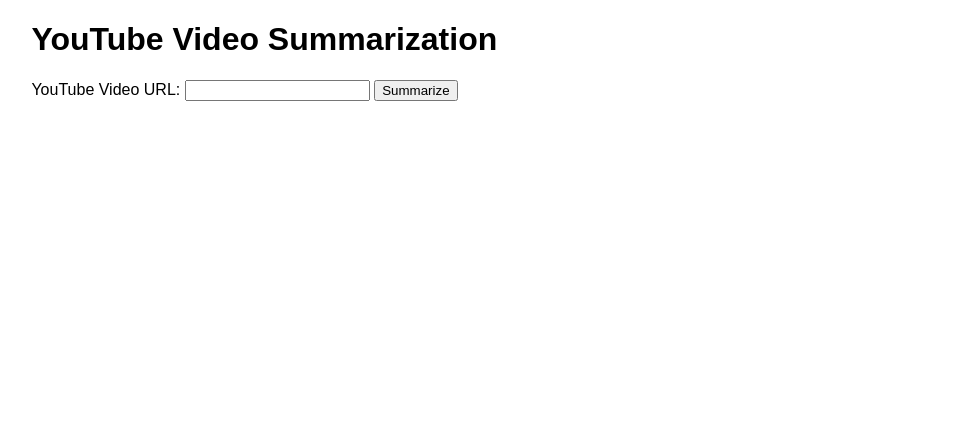
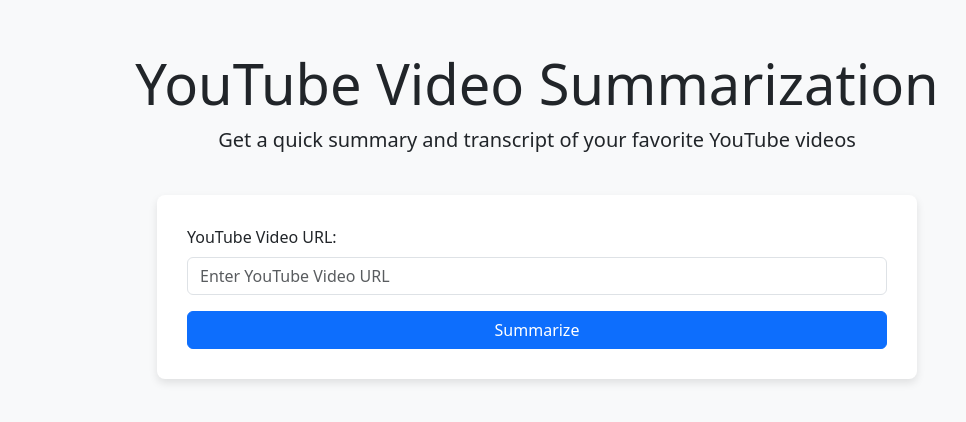
Before and after one commit to michaellhans-glair/llm-application, a Flask app: page / in a window 1280 px wide. Shown: the top 422 px of the page, without its empty margins (103-1069 px from the left). Run offline with Flask 3, Linux system fonts and the light colour scheme.

Commit message:
change into gemini

```diff
--- a/app.py
+++ b/app.py
@@ -1,19 +1,58 @@
 # app.py
 from flask import Flask, request, render_template
 from pytube import YouTube
-from openai import OpenAI
 from transcript_extractor import fetch_transcript  # Importing our custom transcript extraction function
 from dotenv import load_dotenv
 import os
+import requests
+import markdown
 
 # Load environment variables from .env file
 load_dotenv()
-api_key = os.getenv('OPENAI_API_KEY')
+gemini_api_key = os.getenv('GEMINI_API_KEY')
 
 app = Flask(__name__)
 
-# Set your OpenAI API key here
-client = OpenAI(api_key=api_key)
+# Gemini API endpoint (replace with the actual endpoint)
+GEMINI_API_ENDPOINT = "https://generativelanguage.googleapis.com/v1beta/models/gemini-1.5-flash-latest:generateContent"
+
+# Function to get completion using the Gemini API
+def get_gemini_completion(prompt):
+    headers = {
+        "Content-Type": "application/json"
+    }
+
+    data = {
+        "contents": [
+            {
+                "parts": [
+                    {"text": prompt}
+                ]
+            }
+        ]
+    }
+
+    params = {
+        "key": gemini_api_key
+    }
+
+    response = requests.post(GEMINI_API_ENDPOINT, headers=headers, json=data, params=params)
+
+    if response.status_code == 200:
+        # Extract the generated text content from the response
+        try:
+            candidates = response.json().get("candidates", [])
+            if candidates:
+                # Extract the text from the first candidate's content
+                markdown_content = candidates[0].get("content", {}).get("parts", [])[0].get("text", "").strip()
+                # Convert Markdown to HTML using the markdown library
+                return markdown.markdown(markdown_content)
+            else:
+                return "No summary generated."
+        except (KeyError, IndexError, TypeError):
+            return "Unexpected response format from Gemini API."
+    else:
+        return f"Gemini API error: {response.status_code} - {response.text}"
 
 @app.route('/')
 def index():
@@ -26,8 +65,6 @@ def summarize():
     try:
         # Extract the video ID from the URL and fetch video details using pytube
         yt = YouTube(video_url)
-        video_title = "YouTube Title"
-        video_thumbnail = yt.thumbnail_url
 
         # Use the fetch_transcript function from transcript_extractor.py to get the transcript
         transcript_text = fetch_transcript(video_url)
@@ -51,15 +88,11 @@ def summarize():
         Your response should be well-structured and easy to read.
         """
 
-        # Call OpenAI API to summarize the transcript using the new format
-        response = client.completions.create(model="gpt-3.5-turbo",
-            prompt=prompt_template,
-            max_tokens=300,
-            temperature=0.7)
-        summary = response.choices[0].text.strip()
+        # Call the new get_gemini_completion function to summarize the transcript
+        summary = get_gemini_completion(prompt_template)
 
-        return render_template('index.html', video_url=video_url, summary=summary, transcript=transcript_text,
-                               video_title=video_title, video_thumbnail=video_thumbnail)
+        return render_template('index.html', video_url=video_url, summary=summary, transcript=transcript_text)
+
     except Exception as e:
         return f"An error occurred: {str(e)}"
 
--- a/templates/index.html
+++ b/templates/index.html
@@ -4,57 +4,79 @@
 <head>
     <meta charset="UTF-8">
     <title>YouTube Video Summarization</title>
+    <link href="https://cdn.jsdelivr.net/npm/bootstrap@5.3.0/dist/css/bootstrap.min.css" rel="stylesheet">
     <style>
         body {
-            font-family: Arial, sans-serif;
+            background-color: #f8f9fa;
         }
         .container {
-            width: 80%;
-            margin: 0 auto;
+            margin-top: 50px;
         }
-        .row {
-            display: flex;
-            justify-content: space-between;
-            margin-top: 20px;
+        .form-container {
+            background-color: #ffffff;
+            padding: 30px;
+            border-radius: 8px;
+            box-shadow: 0 4px 8px rgba(0, 0, 0, 0.1);
         }
         .summary, .transcript {
-            width: 48%;
-            padding: 10px;
-            border: 1px solid #ddd;
-            border-radius: 5px;
+            padding: 20px;
+            background-color: #fff;
+            border-radius: 8px;
+            box-shadow: 0 4px 8px rgba(0, 0, 0, 0.1);
+        }
+        iframe {
+            border-radius: 8px;
+            width: 100%;
+        }
+        .transcript p {
+            white-space: pre-wrap;
         }
     </style>
 </head>
 <body>
     <div class="container">
-        <h1>YouTube Video Summarization</h1>
-        <form method="post" action="/summarize">
-            <label for="video_url">YouTube Video URL:</label>
-            <input type="url" id="video_url" name="video_url" required>
-            <button type="submit">Summarize</button>
-        </form>
-
-        {% if video_url %}
         <div class="row">
-            <div class="video">
-                <h2>{{ video_title }}</h2>
-                <iframe width="420" height="315"
-                        src="https://www.youtube.com/embed/{{ video_url.split('v=')[-1] }}">
-                </iframe>
+            <div class="col-12 text-center mb-4">
+                <h1 class="display-4">YouTube Video Summarization</h1>
+                <p class="lead">Get a quick summary and transcript of your favorite YouTube videos</p>
             </div>
-            <div class="summary">
-                <h2>Summary:</h2>
-                <p>{{ summary }}</p>
+        </div>
+        <div class="row justify-content-center">
+            <div class="col-md-8 form-container">
+                <form method="post" action="/summarize">
+                    <div class="mb-3">
+                        <label for="video_url" class="form-label">YouTube Video URL:</label>
+                        <input type="url" class="form-control" id="video_url" name="video_url" placeholder="Enter YouTube Video URL" required>
+                    </div>
+                    <div class="d-grid">
+                        <button type="submit" class="btn btn-primary">Summarize</button>
+                    </div>
+                </form>
             </div>
         </div>
 
-        <div class="row">
-            <div class="transcript">
-                <h2>Transcript:</h2>
-                <p>{{ transcript }}</p>
+        {% if video_url %}
+        <div class="row mt-5">
+            <div class="col-md-8 offset-md-2">
+                <div class="video-summary">
+                    <iframe width="100%" height="500" src="https://www.youtube.com/embed/{{ video_url.split('v=')[-1] }}" allowfullscreen></iframe>
+                    <div class="summary mt-4">
+                        <div>{{ summary | safe }}</div>
+                    </div>
+                </div>
+            </div>
+        </div>
+
+        <div class="row mt-4">
+            <div class="col-md-8 offset-md-2">
+                <div class="transcript">
+                    <h3>Transcript</h3>
+                    <p>{{ transcript }}</p>
+                </div>
             </div>
         </div>
         {% endif %}
     </div>
+    <script src="https://cdn.jsdelivr.net/npm/bootstrap@5.3.0/dist/js/bootstrap.bundle.min.js"></script>
 </body>
 </html>
```
